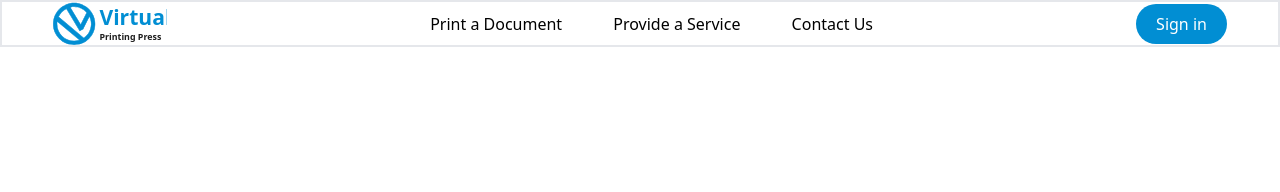
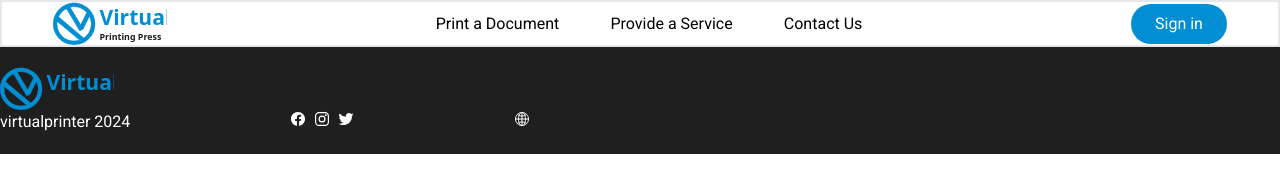
Before and after one commit to devdija/Virtual_Printing_Press, a plain HTML site: page welcomePage.html in a window 1280 px wide. Drawn offline with nearby package versions, Linux system fonts and the light colour scheme.

Commit message:
added navbar and footer

```diff
--- a/welcomePage.html
+++ b/welcomePage.html
@@ -8,29 +8,60 @@
     <link rel="preconnect" href="https://fonts.gstatic.com" crossorigin>
     <link href="https://fonts.googleapis.com/css2?family=Roboto:wght@100;400&display=swap" rel="stylesheet">
 
+    <script type="module" src="https://unpkg.com/ionicons@7.1.0/dist/ionicons/ionicons.esm.js"></script>
+    <script nomodule src="https://unpkg.com/ionicons@7.1.0/dist/ionicons/ionicons.js"></script>
     <title>Welcome page</title>
 </head>
-<body class="font[Roboto]">
+<body class="font-[Roboto]">
     <header class="bg-white border-2 top-0 z-50" >
         <nav class="flex justify-between items-center w-[92%] mx-auto">
             <div>
-                <img class="w-[114px]" src="./Virtual_Printing_Press/src/resource/logo/logo.svg" alt="...">
+                <img class="w-[114px]" src="src/resource/logo/logo.svg" alt="...">
             </div>
-            <div class="md:static absolute md:min-h-fit min-h-[60vh] left-0 top-[-100%] md:w-auto w-full flex items-center px-5">
-                <ul class="flex md:flex-row flex-col  md:items-center gap-[4vw] gap-8">
+            <div class="nav-links md:static absolute md:min-h-fit min-h-[60vh] left-0 top-[-100%] md:w-auto w-full flex items-center px-5">
+                <ul class="flex md:flex-row flex-col  md:items-center md:gap-[4vw] gap-8">
                     <li><a class="hover:text-[#018ED3]" href="#">Print a Document</a></li>
                     <li><a class="hover:text-[#018ED3]" href="#">Provide a Service</a></li>
                     <li><a class="hover:text-[#018ED3]" href="#">Contact Us</a></li>
                 </ul>
             </div>
-            <div>
-                 <button class="bg-[#018ED3] text-white px-5 py-2 rounded-full">Sign in</button>
+            <div class="flex items-center gap-6">
+                 <button class="bg-[#018ED3] text-white px-6 py-2 m rounded-full hover:bg-[skyblue]">Sign in</button>
+                 <ion-icon onclick="onToggleMenu(this)" name="menu-outline" class="text-3x1 cursor-pointer md:hidden"></ion-icon>
             </div>
         </nav>
     </header>
-    <footer>
+    <footer class="bg-[#1F1F1F] py-5">
+        <div class="container mx-auto text-white">
+            <div class="flex">
+                <div>
+                    <img class="w-[114px]" src="src/resource/logo/logo.svg " alt="">
+                <div class="flex justify-between space-x-40">
+                    <div>
+                        <p>virtualprinter 2024</p>
+                    </div>
+                    <ul class="flex space-x-2">
+                        <li><a href=""><ion-icon name="logo-facebook"></ion-icon></a></li>
+                        <li><a href=""><ion-icon name="logo-instagram"></ion-icon></a></li>
+                        <li><a href=""><ion-icon name="logo-twitter"></ion-icon></a></li>
+
+                    </ul>
+                    <div>
+                        <ion-icon name="globe-outline"></ion-icon>
+                    </div>
+                </div>
+
+                </div>
+            </div>
+        </div>
 
     </footer>
-
+    <script>
+        function onToggleMenu(togg){
+            const navLinks = document.querySelector('.nav-links')
+            togg.name = togg.name === 'menu-outline' ? 'close' : 'menu-outline'
+            navLinks.classList.toggle('top-[1%]')
+        }
+    </script>
 </body>
 </html>
```
